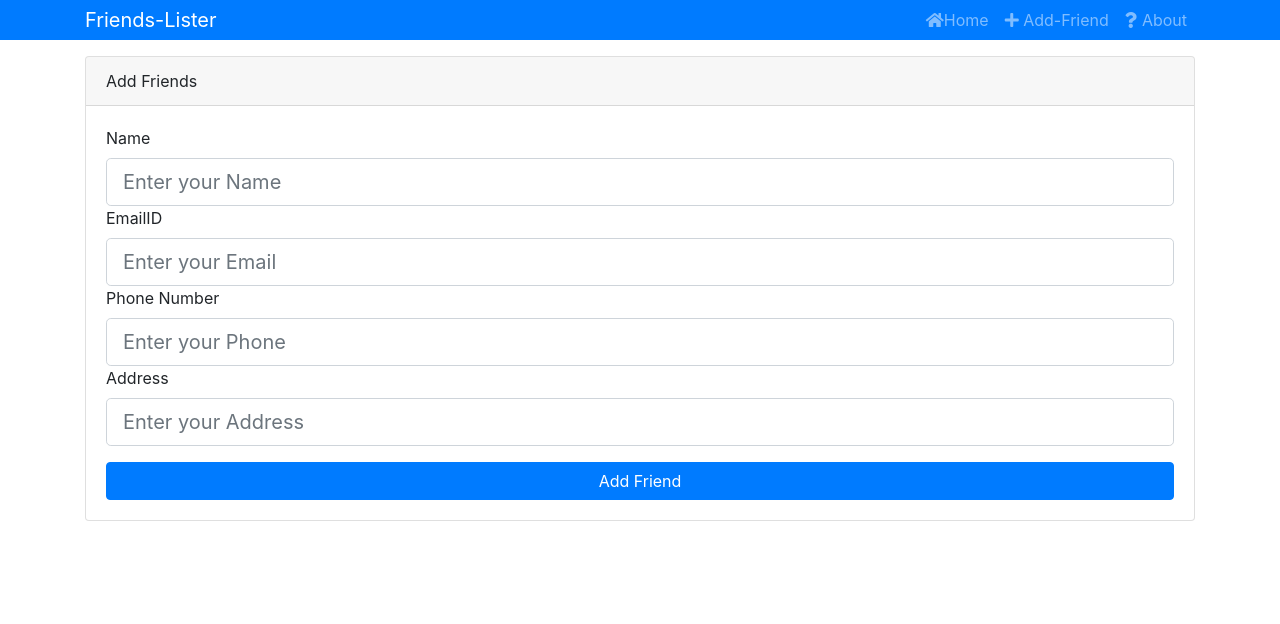
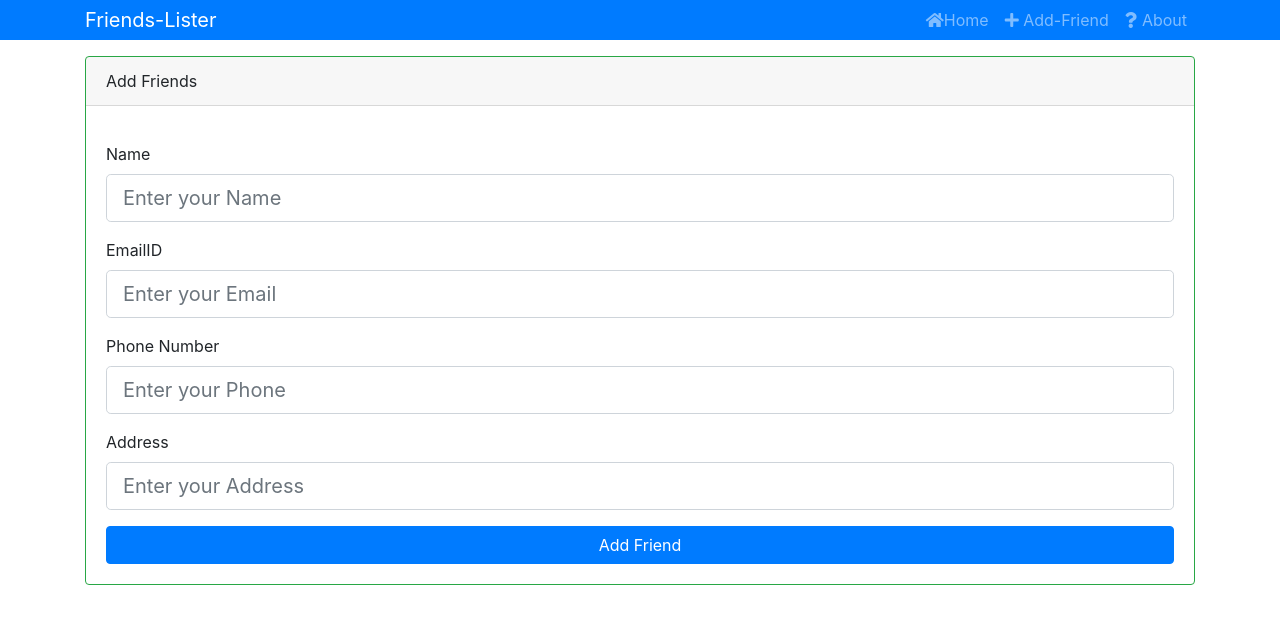
Before and after one commit to ganesh-deshmukh/friends-list, a React (Create React App) app: page /add in a window 1280 px wide. Shown: the top 624 px of the page. Built offline with nearby package versions, Linux system fonts and the light colour scheme.

Commit message:
redirecting to homePage after form submitted by history.push in onSubmit

```diff
--- a/src/App.js
+++ b/src/App.js
@@ -19,7 +19,7 @@ class App extends Component {
             <div className="container">
               <Switch>
                 <Route exact path="/" component={Friends} />
-                <Route exact path="/about/:id" component={About} />
+                <Route exact path="/about/" component={About} />
                 <Route exact path="/add" component={AddFriends} />
               </Switch>
             </div>
--- a/src/components/friends/AddFriend.js
+++ b/src/components/friends/AddFriend.js
@@ -66,6 +66,7 @@ class AddFriends extends Component {
       addr: "",
       errors: {}
     });
+    this.props.history.push("/");
   };
 
   onChange = e => {
@@ -83,7 +84,7 @@ class AddFriends extends Component {
           // value contains entire state
           const { dispatch } = value;
           return (
-            <div className="card mb-3">
+            <div className="card mb-3 border-success">
               <div className="card-header">Add Friends</div>
               <div className="card-body">
                 <form onSubmit={this.onSubmit.bind(this, dispatch)}>
--- a/src/components/layouts/Header.js
+++ b/src/components/layouts/Header.js
@@ -25,7 +25,7 @@ const Header = props => {
               </Link>
             </li>
             <li className="nav-item">
-              <Link to="/about/:id" className="nav-link">
+              <Link to="/about" className="nav-link">
                 <i className="fas fa-question" /> About
               </Link>
             </li>
--- a/src/components/layouts/TextInputGroup.js
+++ b/src/components/layouts/TextInputGroup.js
@@ -16,7 +16,9 @@ const TextInputGroup = ({
 }) => {
   return (
     <div className="form-groups">
-      <label htmlFor={name}>{label}</label>
+      <label className="mt-3" htmlFor={name}>
+        {label}
+      </label>
       <input
         value={value}
         type={type}
--- a/src/components/pages/About.js
+++ b/src/components/pages/About.js
@@ -3,7 +3,6 @@ import React from "react";
 export default props => {
   return (
     <div>
-      <p className="display-4">{props.match.params.id}</p>
       <h1 className="display-4">About Friends-List.</h1>
       <p className="lead">Simple Webapp to add friends contact details</p>
       <p className="text-secondary">version 1.0.0</p>
```
